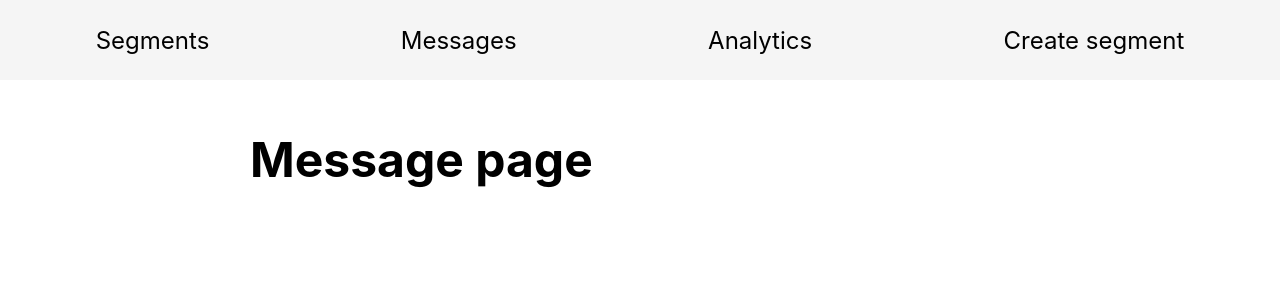
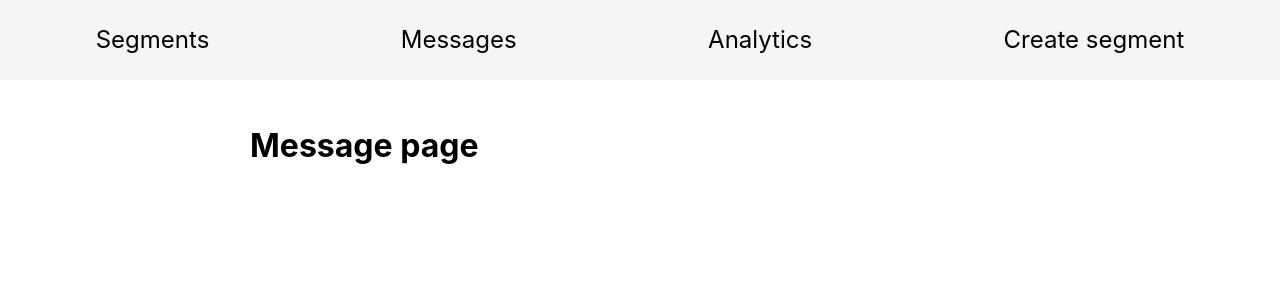
Before and after one commit to Timur-er/numo_admin, a React (Create React App) app: page /messages in a window 1280 px wide. Shown: the top 300 px of the page. Built offline with nearby package versions, Linux system fonts and the light colour scheme.

Commit message:
Add global CSS

```diff
--- a/src/App.css
+++ b/src/App.css
@@ -0,0 +1,31 @@
+:root {
+  --color-2: #D9D9D9;
+}
+
+* {
+  box-sizing: border-box;
+}
+
+html, body {
+  width: 100%;
+  height: 100%;
+}
+
+body {
+  width: 100%;
+  height: 100%;
+  /* font-family: TODO; */
+  font-size: 1rem;
+  line-height: 1;
+
+  /* Break too long words everywhere */
+  word-wrap: break-word;
+  overflow-wrap: break-word;
+}
+
+
+/* Components */
+
+.bg-2 {
+  background-color: var(--color-2);
+}
--- a/src/App.js
+++ b/src/App.js
@@ -1,4 +1,5 @@
 import AppRoutes from "./routes/AppRoutes";
+import './App.css'
 
 function App() {
   return (
--- a/src/Components/PageContainer/PageContainer.module.scss
+++ b/src/Components/PageContainer/PageContainer.module.scss
@@ -1,4 +1,4 @@
 .pageContainer {
   margin: 50px 250px;
-  font-size: 24px;
+  // font-size: 24px; /* Vlad: disabled it because all texts become too big */
 }
```
